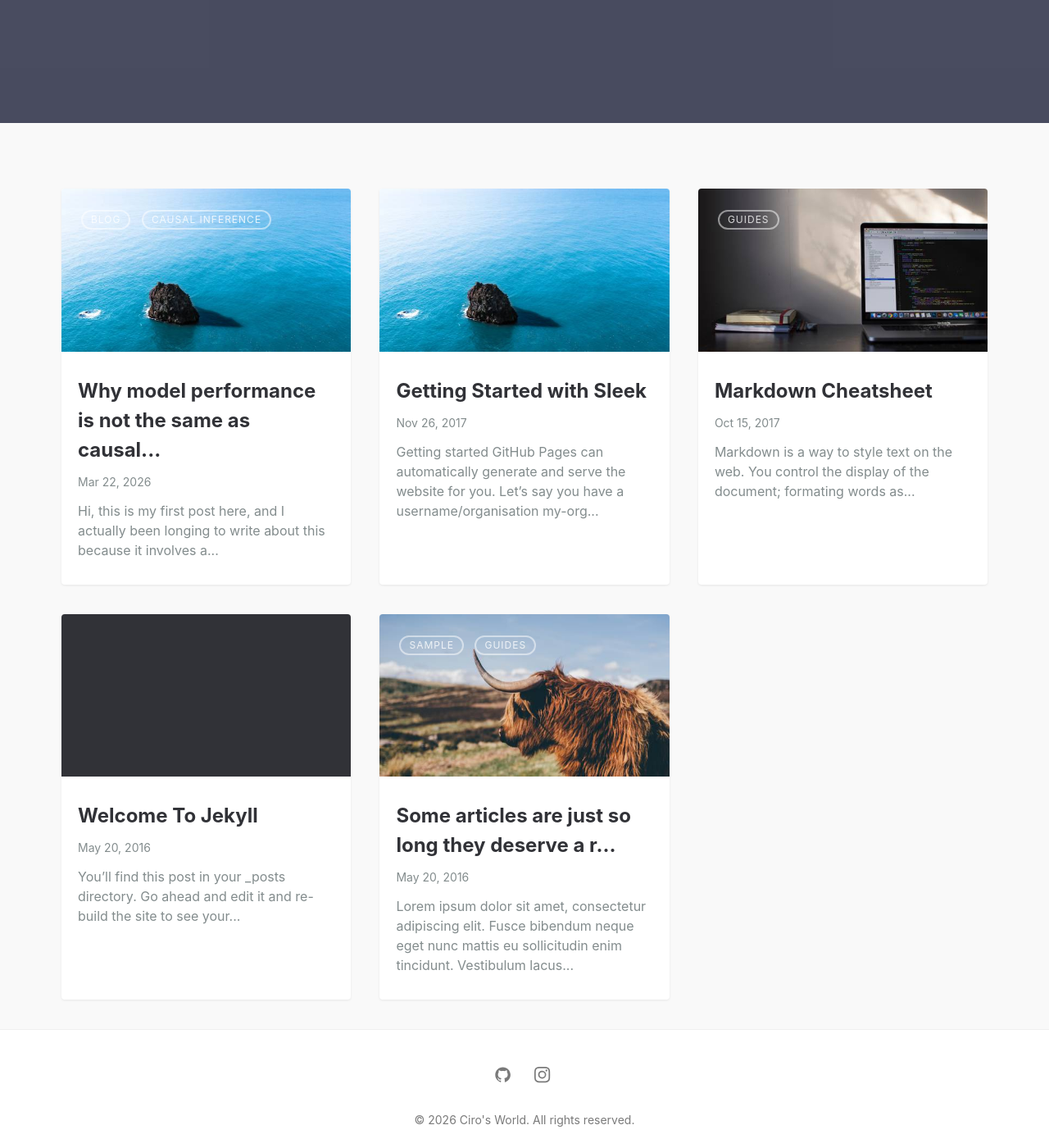
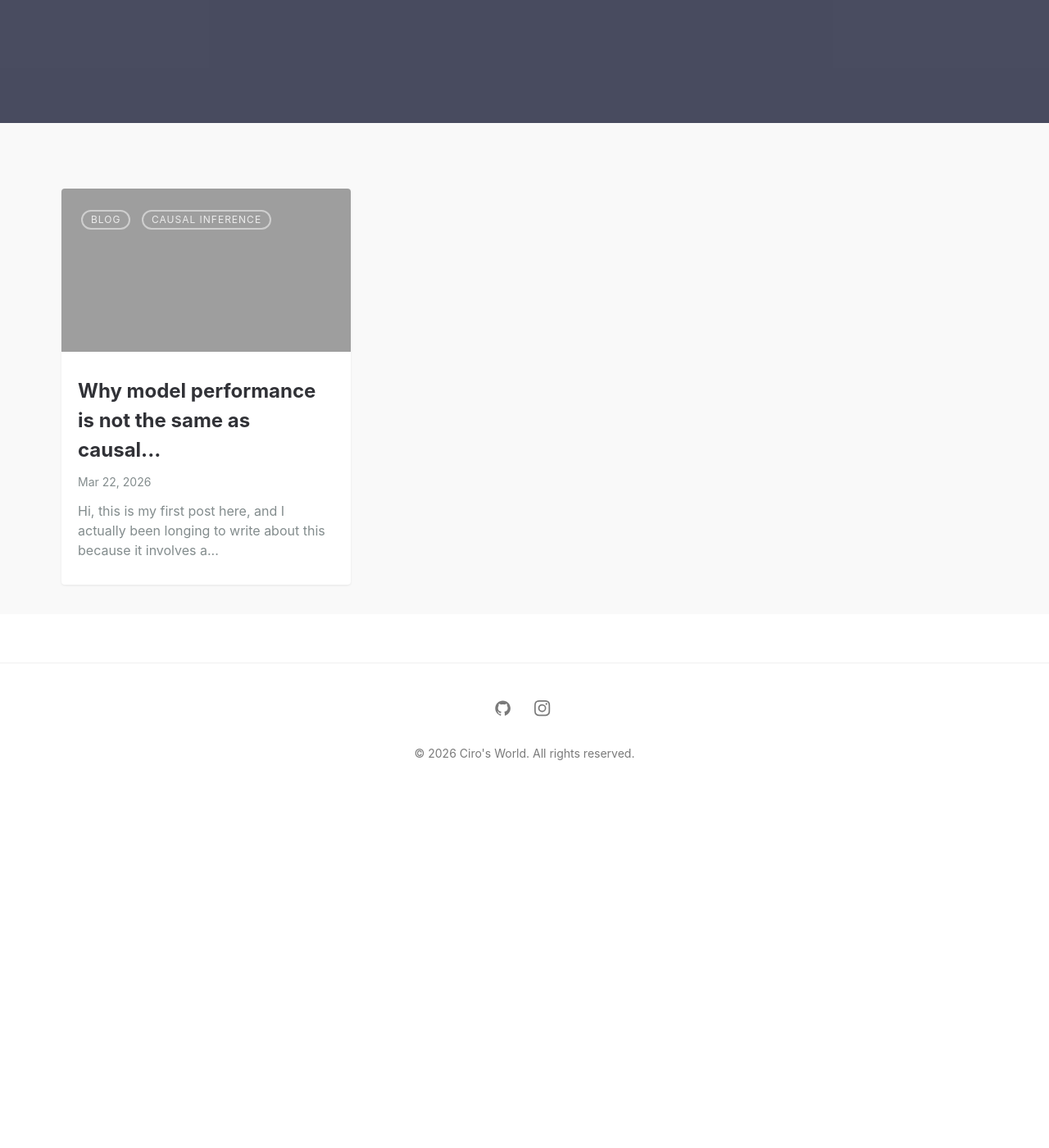
Before and after one commit to Cirokun/cirokun.github.io, a Jekyll site: the page built from index.md, in a window 1280 px wide and 1400 px high, scrolled down 426 px. Shown: the whole window at 82% size. Built offline with Jekyll 4.4.1, drawn with Linux system fonts in a browser that asks for light colours; after the commit the page ends 1341 px from its top, so only the background shows below that; part of the change alters nothing that is shown.

Commit message:
Clening up default posts and adding a new one about causal performance. Also added a meme image about it.

````diff
--- a/_posts/2016-05-20-super-long-article.md
+++ /dev/null
@@ -1,12 +0,0 @@
----
-layout: post
-title: "Some articles are just so long they deserve a really long title to see if things will break well"
-featured-img: shane-rounce-205187
-categories: [Sample, Guides]
----
-
-Lorem ipsum dolor sit amet, consectetur adipiscing elit. Fusce bibendum neque eget nunc mattis eu sollicitudin enim tincidunt. Vestibulum lacus tortor, ultricies id dignissim ac, bibendum in velit. Proin convallis mi ac felis pharetra aliquam. Curabitur dignissim accumsan rutrum. In arcu magna, aliquet vel pretium et, molestie et arcu. Mauris lobortis nulla et felis ullamcorper bibendum. Phasellus et hendrerit mauris. Proin eget nibh a massa vestibulum pretium. Suspendisse eu nisl a ante aliquet bibendum quis a nunc. Praesent varius interdum vehicula. Aenean risus libero, placerat at vestibulum eget, ultricies eu enim. Praesent nulla tortor, malesuada adipiscing adipiscing sollicitudin, adipiscing eget est.
-
-Lorem ipsum dolor sit amet, consectetur adipiscing elit. Fusce bibendum neque eget nunc mattis eu sollicitudin enim tincidunt. Vestibulum lacus tortor, ultricies id dignissim ac, bibendum in velit. Proin convallis mi ac felis pharetra aliquam. Curabitur dignissim accumsan rutrum. In arcu magna, aliquet vel pretium et, molestie et arcu. Mauris lobortis nulla et felis ullamcorper bibendum. Phasellus et hendrerit mauris. Proin eget nibh a massa vestibulum pretium. Suspendisse eu nisl a ante aliquet bibendum quis a nunc. Praesent varius interdum vehicula. Aenean risus libero, placerat at vestibulum eget, ultricies eu enim. Praesent nulla tortor, malesuada adipiscing adipiscing sollicitudin, adipiscing eget est.
-
-Lorem ipsum dolor sit amet, consectetur adipiscing elit. Fusce bibendum neque eget nunc mattis eu sollicitudin enim tincidunt. Vestibulum lacus tortor, ultricies id dignissim ac, bibendum in velit. Proin convallis mi ac felis pharetra aliquam. Curabitur dignissim accumsan rutrum. In arcu magna, aliquet vel pretium et, molestie et arcu. Mauris lobortis nulla et felis ullamcorper bibendum. Phasellus et hendrerit mauris. Proin eget nibh a massa vestibulum pretium. Suspendisse eu nisl a ante aliquet bibendum quis a nunc. Praesent varius interdum vehicula. Aenean risus libero, placerat at vestibulum eget, ultricies eu enim. Praesent nulla tortor, malesuada adipiscing adipiscing sollicitudin, adipiscing eget est.
--- a/_posts/2016-05-20-welcome-to-jekyll.md
+++ /dev/null
@@ -1,22 +0,0 @@
----
-layout: post
----
-You’ll find this post in your `_posts` directory. Go ahead and edit it and re-build the site to see your changes. You can rebuild the site in many different ways, but the most common way is to run `jekyll serve`, which launches a web server and auto-regenerates your site when a file is updated.
-
-To add new posts, simply add a file in the `_posts` directory that follows the convention `YYYY-MM-DD-name-of-post.ext` and includes the necessary front matter. Take a look at the source for this post to get an idea about how it works.
-
-Jekyll also offers powerful support for code snippets:
-
-{% highlight ruby %}
-def print_hi(name)
-  puts "Hi, #{name}"
-end
-print_hi('Tom')
-#=> prints 'Hi, Tom' to STDOUT.
-{% endhighlight %}
-
-Check out the [Jekyll docs][jekyll-docs] for more info on how to get the most out of Jekyll. File all bugs/feature requests at [Jekyll’s GitHub repo][jekyll-gh]. If you have questions, you can ask them on [Jekyll Talk][jekyll-talk].
-
-[jekyll-docs]: http://jekyllrb.com/docs/home
-[jekyll-gh]:   https://github.com/jekyll/jekyll
-[jekyll-talk]: https://talk.jekyllrb.com/
--- a/_posts/2017-10-15-markdown-cheatsheet.md
+++ /dev/null
@@ -1,406 +0,0 @@
----
-layout: post
-title: Markdown Cheatsheet
-summary: Markdown is a way to style text on the web. You control the display of the document; formating words as bold or italic, adding images, and creating lists are just a few of the things we can do with Markdown. Mostly, Markdown is just regular text with a few non-alphabetic characters thrown in.
-featured-img: emile-perron-190221
-categories: Guides
----
-
-From [adam-p/markdown-here](https://github.com/adam-p/markdown-here/wiki/Markdown-Cheatsheet)
-
-##### Table of Contents
-[Headers](#headers)
-[Emphasis](#emphasis)
-[Lists](#lists)
-[Links](#links)
-[Images](#images)
-[Code and Syntax Highlighting](#code)
-[Tables](#tables)
-[Blockquotes](#blockquotes)
-[Inline HTML](#html)
-[Horizontal Rule](#hr)
-[Line Breaks](#lines)
-[Youtube videos](#videos)
-
-<a name="headers"/>
-## Headers
-
-```no-highlight
-# H1
-## H2
-### H3
-#### H4
-##### H5
-###### H6
-
-Alternatively, for H1 and H2, an underline-ish style:
-
-Alt-H1
-======
-
-Alt-H2
-------
-```
-
-# H1
-## H2
-### H3
-#### H4
-##### H5
-###### H6
-
-Alternatively, for H1 and H2, an underline-ish style:
-
-Alt-H1
-======
-
-Alt-H2
-------
-
-<a name="emphasis"/>
-## Emphasis
-
-```no-highlight
-Emphasis, aka italics, with *asterisks* or _underscores_.
-
-Strong emphasis, aka bold, with **asterisks** or __underscores__.
-
-Combined emphasis with **asterisks and _underscores_**.
-
-Strikethrough uses two tildes. ~~Scratch this.~~
-```
-
-Emphasis, aka italics, with *asterisks* or _underscores_.
-
-Strong emphasis, aka bold, with **asterisks** or __underscores__.
-
-Combined emphasis with **asterisks and _underscores_**.
-
-Strikethrough uses two tildes. ~~Scratch this.~~
-
-
-<a name="lists"/>
-## Lists
-
-(In this example, leading and trailing spaces are shown with with dots: ⋅)
-
-```no-highlight
-1. First ordered list item
-2. Another item
-⋅⋅* Unordered sub-list.
-1. Actual numbers don't matter, just that it's a number
-⋅⋅1. Ordered sub-list
-4. And another item.
-
-⋅⋅⋅You can have properly indented paragraphs within list items. Notice the blank line above, and the leading spaces (at least one, but we'll use three here to also align the raw Markdown).
-
-⋅⋅⋅To have a line break without a paragraph, you will need to use two trailing spaces.⋅⋅
-⋅⋅⋅Note that this line is separate, but within the same paragraph.⋅⋅
-⋅⋅⋅(This is contrary to the typical GFM line break behaviour, where trailing spaces are not required.)
-
-* Unordered list can use asterisks
-- Or minuses
-+ Or pluses
-```
-
-1. First ordered list item
-2. Another item
-  * Unordered sub-list.
-1. Actual numbers don't matter, just that it's a number
-  1. Ordered sub-list
-4. And another item.
-
-   You can have properly indented paragraphs within list items. Notice the blank line above, and the leading spaces (at least one, but we'll use three here to also align the raw Markdown).
-
-   To have a line break without a paragraph, you will need to use two trailing spaces.
-   Note that this line is separate, but within the same paragraph.
-   (This is contrary to the typical GFM line break behaviour, where trailing spaces are not required.)
-
-* Unordered list can use asterisks
-- Or minuses
-+ Or pluses
-
-<a name="links"/>
-## Links
-
-There are two ways to create links.
-
-```no-highlight
-[I'm an inline-style link](https://www.google.com)
-
-[I'm an inline-style link with title](https://www.google.com "Google's Homepage")
-
-[I'm a reference-style link][Arbitrary case-insensitive reference text]
-
-[I'm a relative reference to a repository file](../blob/master/LICENSE)
-
-[You can use numbers for reference-style link definitions][1]
-
-Or leave it empty and use the [link text itself].
-
-URLs and URLs in angle brackets will automatically get turned into links.
-http://www.example.com or <http://www.example.com> and sometimes
-example.com (but not on Github, for example).
-
-Some text to show that the reference links can follow later.
-
-[arbitrary case-insensitive reference text]: https://www.mozilla.org
-[1]: http://slashdot.org
-[link text itself]: http://www.reddit.com
-```
-
-[I'm an inline-style link](https://www.google.com)
-
-[I'm an inline-style link with title](https://www.google.com "Google's Homepage")
-
-[I'm a reference-style link][Arbitrary case-insensitive reference text]
-
-[I'm a relative reference to a repository file](../blob/master/LICENSE)
-
-[You can use numbers for reference-style link definitions][1]
-
-Or leave it empty and use the [link text itself].
-
-URLs and URLs in angle brackets will automatically get turned into links.
-http://www.example.com or <http://www.example.com> and sometimes
-example.com (but not on Github, for example).
-
-Some text to show that the reference links can follow later.
-
-[arbitrary case-insensitive reference text]: https://www.mozilla.org
-[1]: http://slashdot.org
-[link text itself]: http://www.reddit.com
-
-<a name="images"/>
-## Images
-
-```no-highlight
-Here's our logo (hover to see the title text):
-
-Inline-style:
-![alt text](https://github.com/adam-p/markdown-here/raw/master/src/common/images/icon48.png "Logo Title Text 1")
-
-Reference-style:
-![alt text][logo]
-
-[logo]: https://github.com/adam-p/markdown-here/raw/master/src/common/images/icon48.png "Logo Title Text 2"
-```
-
-Here's our logo (hover to see the title text):
-
-Inline-style:
-![alt text](https://github.com/adam-p/markdown-here/raw/master/src/common/images/icon48.png "Logo Title Text 1")
-
-Reference-style:
-![alt text][logo]
-
-[logo]: https://github.com/adam-p/markdown-here/raw/master/src/common/images/icon48.png "Logo Title Text 2"
-
-<a name="code"/>
-## Code and Syntax Highlighting
-
-Code blocks are part of the Markdown spec, but syntax highlighting isn't. However, many renderers -- like Github's and *Markdown Here* -- support syntax highlighting. Which languages are supported and how those language names should be written will vary from renderer to renderer. *Markdown Here* supports highlighting for dozens of languages (and not-really-languages, like diffs and HTTP headers); to see the complete list, and how to write the language names, see the [highlight.js demo page](http://softwaremaniacs.org/media/soft/highlight/test.html).
-
-```no-highlight
-Inline `code` has `back-ticks around` it.
-```
-
-Inline `code` has `back-ticks around` it.
-
-Blocks of code are either fenced by lines with three back-ticks <code>```</code>, or are indented with four spaces. I recommend only using the fenced code blocks -- they're easier and only they support syntax highlighting.
-
-<pre lang="no-highlight"><code>```javascript
-var s = "JavaScript syntax highlighting";
-alert(s);
-```
-
-```python
-s = "Python syntax highlighting"
-print s
-```
-
-```
-No language indicated, so no syntax highlighting.
-But let's throw in a &lt;b&gt;tag&lt;/b&gt;.
-```
-</code></pre>
-
-
-
-```javascript
-var s = "JavaScript syntax highlighting";
-alert(s);
-```
-
-```python
-s = "Python syntax highlighting"
-print s
-```
-
-```
-No language indicated, so no syntax highlighting in Markdown Here (varies on Github).
-But let's throw in a <b>tag</b>.
-```
-
-
-<a name="tables"/>
-## Tables
-
-Tables aren't part of the core Markdown spec, but they are part of GFM and *Markdown Here* supports them. They are an easy way of adding tables to your email -- a task that would otherwise require copy-pasting from another application.
-
-```no-highlight
-Colons can be used to align columns.
-
-| Tables        | Are           | Cool  |
-| ------------- |:-------------:| -----:|
-| col 3 is      | right-aligned | $1600 |
-| col 2 is      | centered      |   $12 |
-| zebra stripes | are neat      |    $1 |
-
-There must be at least 3 dashes separating each header cell.
-The outer pipes (|) are optional, and you don't need to make the
-raw Markdown line up prettily. You can also use inline Markdown.
-
-Markdown | Less | Pretty
---- | --- | ---
-*Still* | `renders` | **nicely**
-1 | 2 | 3
-```
-
-Colons can be used to align columns.
-
-| Tables        | Are           | Cool |
-| ------------- |:-------------:| -----:|
-| col 3 is      | right-aligned | $1600 |
-| col 2 is      | centered      |   $12 |
-| zebra stripes | are neat      |    $1 |
-
-There must be at least 3 dashes separating each header cell. The outer pipes (|) are optional, and you don't need to make the raw Markdown line up prettily. You can also use inline Markdown.
-
-Markdown | Less | Pretty
---- | --- | ---
-*Still* | `renders` | **nicely**
-1 | 2 | 3
-
-<a name="blockquotes"/>
-## Blockquotes
-
-```no-highlight
-> Blockquotes are very handy in email to emulate reply text.
-> This line is part of the same quote.
-
-Quote break.
-
-> This is a very long line that will still be quoted properly when it wraps. Oh boy let's keep writing to make sure this is long enough to actually wrap for everyone. Oh, you can *put* **Markdown** into a blockquote.
-```
-
-> Blockquotes are very handy in email to emulate reply text.
-> This line is part of the same quote.
-
-Quote break.
-
-> This is a very long line that will still be quoted properly when it wraps. Oh boy let's keep writing to make sure this is long enough to actually wrap for everyone. Oh, you can *put* **Markdown** into a blockquote.
-
-<a name="html"/>
-## Inline HTML
-
-You can also use raw HTML in your Markdown, and it'll mostly work pretty well.
-
-```no-highlight
-<dl>
-  <dt>Definition list</dt>
-  <dd>Is something people use sometimes.</dd>
-
-  <dt>Markdown in HTML</dt>
-  <dd>Does *not* work **very** well. Use HTML <em>tags</em>.</dd>
-</dl>
-```
-
-<dl>
-  <dt>Definition list</dt>
-  <dd>Is something people use sometimes.</dd>
-
-  <dt>Markdown in HTML</dt>
-  <dd>Does *not* work **very** well. Use HTML <em>tags</em>.</dd>
-</dl>
-
-<a name="hr"/>
-## Horizontal Rule
-
-```
-Three or more...
-
----
-
-Hyphens
-
-***
-
-Asterisks
-
-___
-
-Underscores
-```
-
-Three or more...
-
----
-
-Hyphens
-
-***
-
-Asterisks
-
-___
-
-Underscores
-
-<a name="lines"/>
-## Line Breaks
-
-My basic recommendation for learning how line breaks work is to experiment and discover -- hit &lt;Enter&gt; once (i.e., insert one newline), then hit it twice (i.e., insert two newlines), see what happens. You'll soon learn to get what you want. "Markdown Toggle" is your friend.
-
-Here are some things to try out:
-
-```
-Here's a line for us to start with.
-
-This line is separated from the one above by two newlines, so it will be a *separate paragraph*.
-
-This line is also a separate paragraph, but...
-This line is only separated by a single newline, so it's a separate line in the *same paragraph*.
-```
-
-Here's a line for us to start with.
-
-This line is separated from the one above by two newlines, so it will be a *separate paragraph*.
-
-This line is also begins a separate paragraph, but...
-This line is only separated by a single newline, so it's a separate line in the *same paragraph*.
-
-(Technical note: *Markdown Here* uses GFM line breaks, so there's no need to use MD's two-space line breaks.)
-
-<a name="videos"/>
-## Youtube videos
-
-They can't be added directly but you can add an image with a link to the video like this:
-
-```no-highlight
-<a href="http://www.youtube.com/watch?feature=player_embedded&v=YOUTUBE_VIDEO_ID_HERE
-" target="_blank"><img src="http://img.youtube.com/vi/YOUTUBE_VIDEO_ID_HERE/0.jpg"
-alt="IMAGE ALT TEXT HERE" width="240" height="180" border="10" /></a>
-```
-
-Or, in pure Markdown, but losing the image sizing and border:
-
-```no-highlight
-[![IMAGE ALT TEXT HERE](http://img.youtube.com/vi/YOUTUBE_VIDEO_ID_HERE/0.jpg)](http://www.youtube.com/watch?v=YOUTUBE_VIDEO_ID_HERE)
-```
-
-Referencing a bug by #bugID in your git commit links it to the slip. For example #1.
-
----
-
-License: [CC-BY](https://creativecommons.org/licenses/by/3.0/)
--- a/_posts/2017-11-26-getting-started.md
+++ /dev/null
@@ -1,87 +0,0 @@
----
-layout: post
-title: Getting Started with Sleek
-featured-img: sleek
-mathjax: true
----
-
-# Getting started
-
-[GitHub Pages](https://pages.github.com) can automatically generate and serve the website for you.
-Let's say you have a username/organisation `my-org` and project `my-proj`; if you locate Jekyll source under `blog` folder of master branch in your repo `github.com/my-org/my-proj`, the website will be served on `my-org.github.io/my-proj`.
-
-1. Just download or fork and clone the source from [github.com/janczizikow/sleek](https://github.com/janczizikow/sleek/).
-2. Make sure your local machine has ruby and node
-3. Edit site settings in  `_config.yml` file according to your project.
-4. Replace `favicons` and `_includes/logo.svg` with your own logo.
-
-**Note** that you might have to adjust some CSS depending on the width and height of your logo. You can find Header / Navigation related SCSS in `_sass/layout/nav.scss`.
-
-## Writing content
-
-### Posts
-
-Create a new Markdown file such as `2017-01-13-my-post.md` in `_post` folder. Configure YAML Front Matter (stuff between `---`):
-
-```yaml
-
----
-layout: post # needs to be post
-title: Getting Started with Sleek # title of your post
-featured-img: sleek #optional - if you want you can include hero image
----
-
-```
-
-#### Images
-
-In case you want to add a hero image to the post, apart from changing `featured-img` in YAML, you also need to add the image file to the project. To do so, just upload an image in `.jpg` format to `_img` folder. The name must before the `.jpg` file extension has to match with `featured-img` in YAML. Next, run `gulp img` from command line to generate optimized version of the image and all the thumbnails. You have to restart  the jekyll server to see the changes. Sleek uses [Lazy Sizes](https://github.com/aFarkas/lazysizes) Lazy Loader for loading images. Check the link for more info. Lazy Sizes doesnt't require any configuration and it's going to be included in your bundled js file.
-
-### Pages
-
-The home page is located under `index.md` file. To change the content or design you have to edit the `default.html` file in `_layouts` folder.
-
-In order to add a new page, create a new html or markdown file under root directory or inside `_pages` folder. To add a link to the page, edit `navigation` setting in `_config.yml`.
-
-### Images TODO
-
-Introduce gulp optimization
-
-Breakpoint | Image Type | Width | Retina
------------- | ------------ | ------------- | -------------
-xs |Post Thumb | 535px | 1070px
-sm |Post Thumb | 500px| 1000px
-md |Post Thumb | 329.375px | 658.75px
-lg |Post Thumb | 445.625px | 891.25px
-xl |Post Thumb | 353.125px | 706.25px
-
-Breakpoint | Image Type | Width | Retina
------------- | ------------ | ------------- | -------------
-xs |Post Hero | 535px | 1070px
-sm |Post Hero | 500px| 1000px
-md |Post Hero | 329.375px | 658.75px
-lg |Post Hero | 445.625px | 891.25px
-xl |Post Hero | 353.125px | 706.25px
-
-### MathJax
-
-If you want to use [MathJax](https://www.mathjax.org/) in your posts, add `mathjax: true` in [YAML front matter](https://jekyllrb.com/docs/frontmatter/) of your post:
-
-```yaml
----
-layout: post
-title: Blog Post with MathJax
-featured-img: sleek # optional - if you want you can include name of hero image
-mathjax: true # add this line in order to enable MathJax in the post
----
-```
-
-#### Example
-
-In N-dimensional simplex noise, the squared kernel summation radius $r^2$ is $\frac 1 2$
-for all values of N. This is because the edge length of the N-simplex $s = \sqrt {\frac {N} {N + 1}}$
-divides out of the N-simplex height $h = s \sqrt {\frac {N + 1} {2N}}$.
-The kerel summation radius $r$ is equal to the N-simplex height $h$.
-
-$$ r = h = \sqrt{\frac {1} {2}} = \sqrt{\frac {N} {N+1}} \sqrt{\frac {N+1} {2N}} $$
-Happy hacking!
--- a/_posts/2026-03-22-causal-performance.md
+++ b/_posts/2026-03-22-causal-performance.md
@@ -1,11 +1,13 @@
 ---
 layout: post # needs to be post
 title: Why model performance is not the same as causal performance # title of your post
-featured-img: sleek #optional - if you want you can include hero image
+featured-img: meme_causal1 #optional - if you want you can include hero image
 categories: [Blog, Causal Inference]
 ---
 
 Hi, this is my first post here, and I actually been longing to write about this because it involves a subject I care a lot about: Causal Inference.
+
+If you want to use [MathJax](https://www.mathjax.org/) in your posts, add `mathjax: true` in [YAML front matter](https://jekyllrb.com/docs/frontmatter/) of your post:
 
 ```python
 import numpy as np
````
Also changed, not shown: assets/img/posts/meme_causal1.jpg (added).
